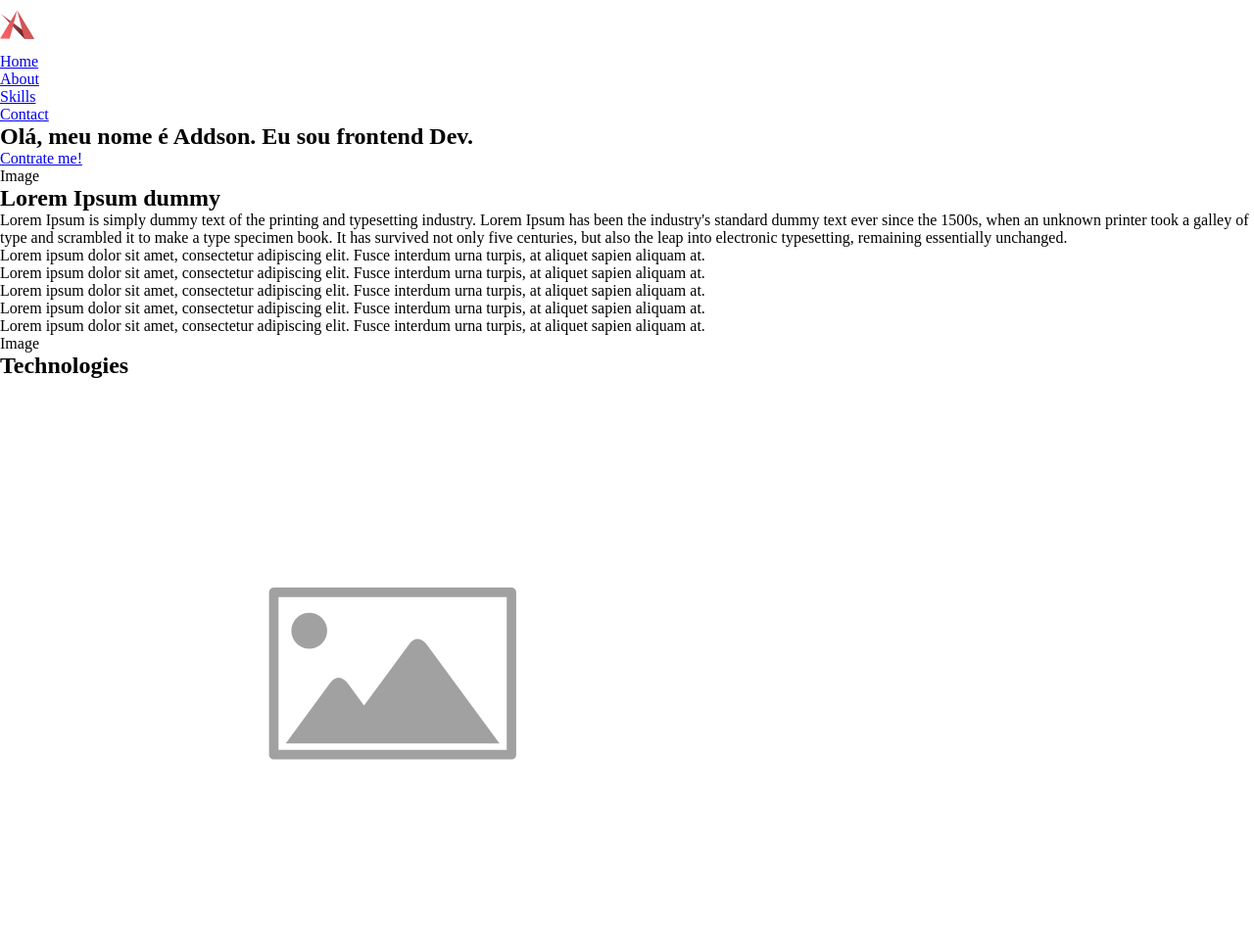
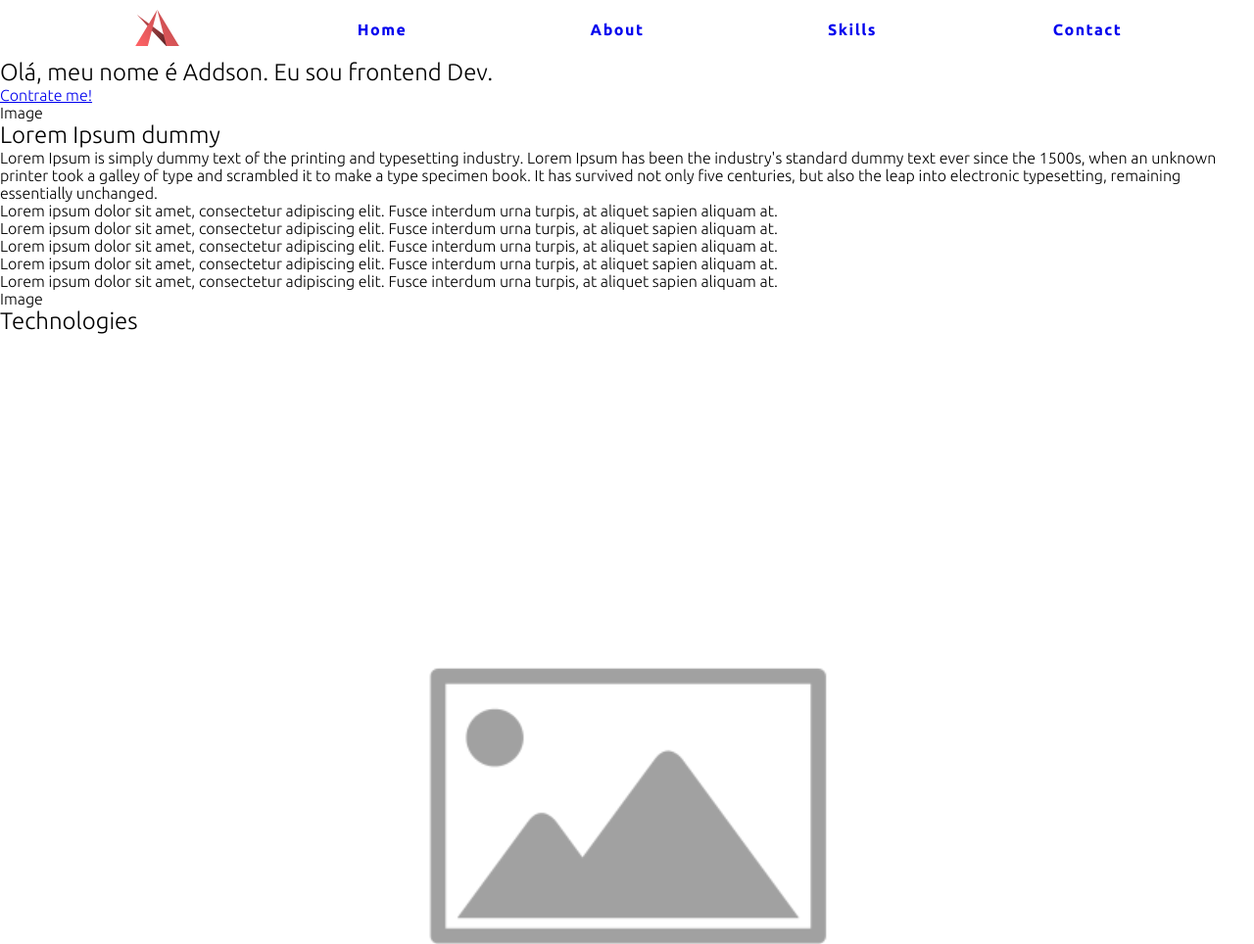
Before and after one commit to oAddson/website, a website built with webpack: page src/index.html in a window 1280 px wide. Shown: the top 964 px of the page at 98% size. Built offline with nearby package versions, Linux system fonts and the light colour scheme; files whose address does not match are found by name.

Commit message:
feat: add header styles

```diff
--- a/src/index.html
+++ b/src/index.html
@@ -13,7 +13,7 @@
     <header class="header">
         <div class="header_logo">
             <a class="header_logo-link" href="#">
-                <svg width="35" height="50" viewBox="0 0 1280 1061.48" xmlns="http://www.w3.org/2000/svg">
+                <svg width="45" viewBox="0 0 1280 1061.48" xmlns="http://www.w3.org/2000/svg">
                     <defs>
                     <linearGradient id="d" x1="1129.8" x2="211.21" y1="1094.6" y2="219.72" gradientUnits="userSpaceOnUse">
                     <stop stop-color="#40191a" offset="0"/>
--- a/src/scss/app.scss
+++ b/src/scss/app.scss
@@ -1,7 +1,4 @@
 @import './base/typography';
-
-* {
-    padding: 0;
-    margin: 0;
-    box-sizing: border-box;
-}
+@import './base/reset';
+@import './layout/header';
+@import './layout/navigation';
--- a/src/scss/base/_reset.scss
+++ b/src/scss/base/_reset.scss
@@ -2,5 +2,16 @@
     padding: 0;
     margin: 0;
     box-sizing: border-box;
-    font-family: 'Ubuntu', 'Roboto', sans-serif;
+    font: {
+        family: 'Ubuntu', 'Roboto', sans-serif;
+        weight: 300;
+    };
 }
+
+body {
+    display: grid;
+}
+
+img {
+    width: 100%;
+}
--- a/src/scss/layout/_header.scss
+++ b/src/scss/layout/_header.scss
@@ -0,0 +1,12 @@
+.header {
+    display: grid;
+    grid-template-columns: 1fr 3fr;
+    &_logo {
+        display: flex;
+        justify-content: center;
+        align-items: center;
+        &-link {
+            padding: 10px 28px;
+        }
+    }
+}
--- a/src/scss/layout/_navigation.scss
+++ b/src/scss/layout/_navigation.scss
@@ -0,0 +1,25 @@
+.navigation {
+    display: flex;
+    justify-content: center;
+    align-items: center;
+    &_list {
+        list-style: none;
+        display: flex;
+        justify-content: space-around;
+        flex: 1 0 100%;
+        &-item {
+            flex: 1 0;
+            text-align: center;
+            margin-left: -10.4%;
+        }
+    }
+    &_link {
+        text-decoration: none;
+        font: {
+            weight: 600;
+            size: 16px
+        }
+        letter-spacing: 1.5px;
+        padding: 15px 70px;
+    }
+}
```
